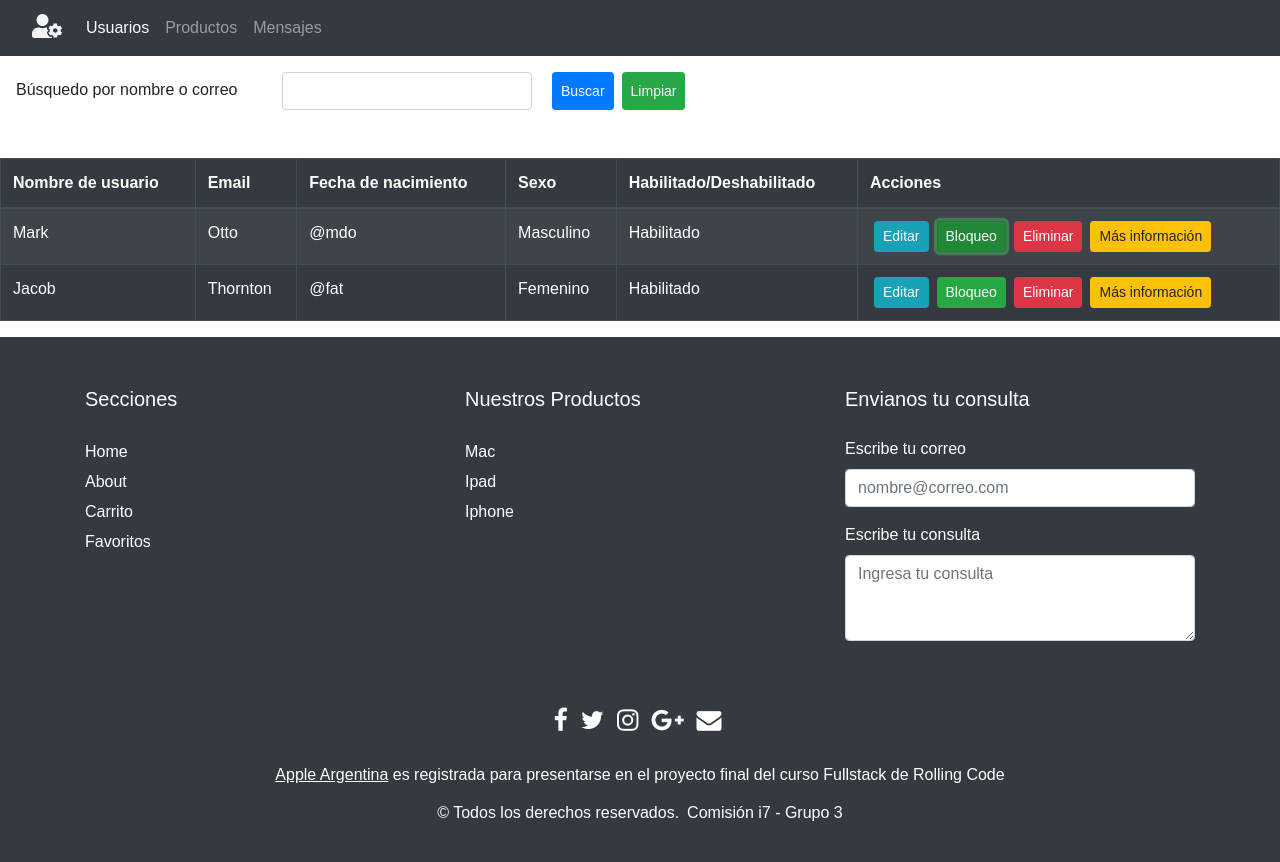
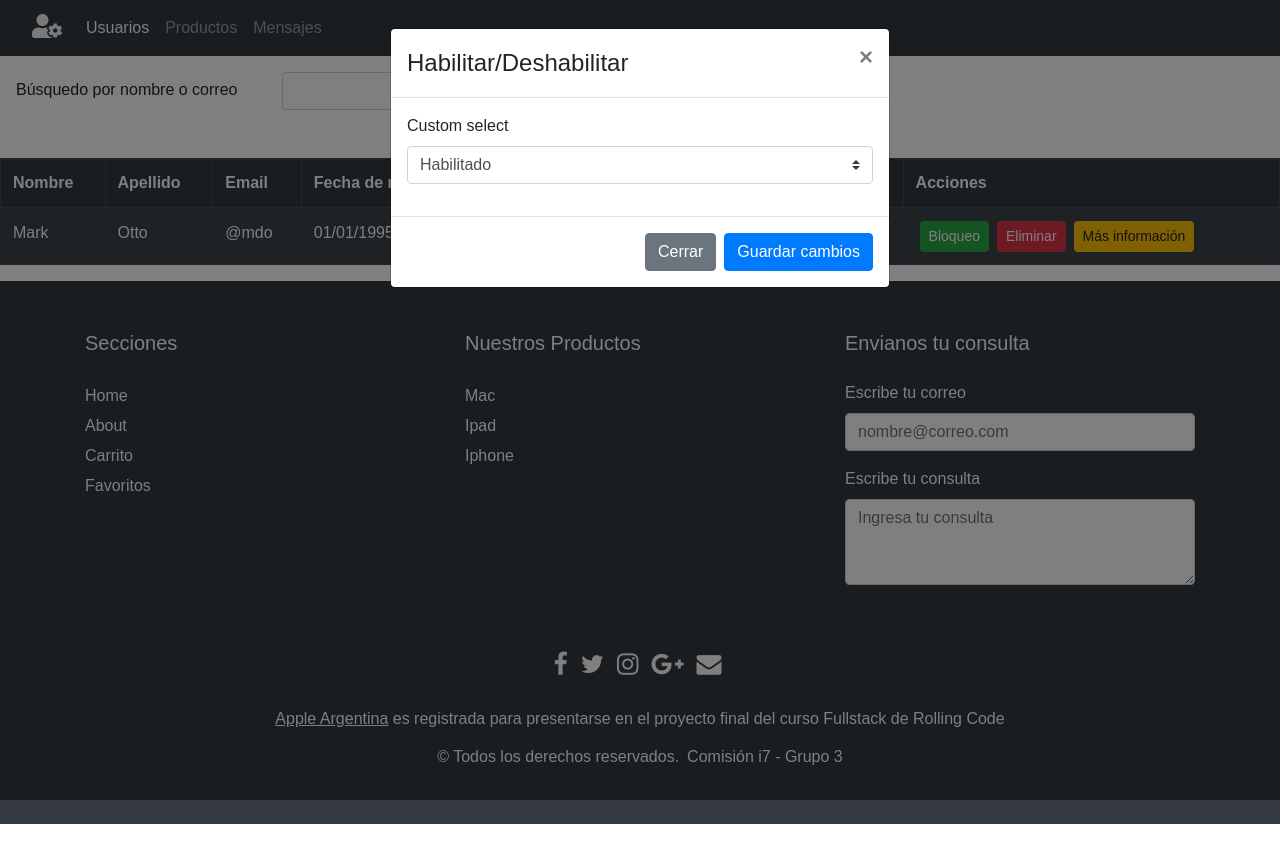
Before and after one commit to karo18delgado/Proyecto-Final-RollingCode, a React (Create React App) app: page /admin/admin-usuarios in a window 1280 px wide. Both pictures are taken after a click on the button "Bloqueo". Shown: the top 862 px of the page. After the commit the page ends 824 px from the top, so only its background shows below. Built offline with nearby package versions, Linux system fonts and the light colour scheme; a web font is replaced by a local one.

Commit message:
modificaciones en formulario de registro y agregado de modal bloqueo

```diff
--- a/src/components/Admin/AdminUsuarios.jsx
+++ b/src/components/Admin/AdminUsuarios.jsx
@@ -1,8 +1,13 @@
-import React from "react";
+import { useState } from "react";
 import "../Admin/adminUsuarios.css";
-import { Button, Form, Table } from "react-bootstrap";
+import { Button, Form, Modal, Table } from "react-bootstrap";
 
 export default function AdminUsuarios() {
+  const [show, setShow] = useState(false);
+
+  const handleCloseBlock = () => setShow(false);
+  const handleShowBlock = () => setShow(true);
+
   return (
     <div>
       <div>
@@ -24,7 +29,8 @@ export default function AdminUsuarios() {
       <Table striped bordered hover variant="dark" className="mt-5">
         <thead>
           <tr>
-            <th>Nombre de usuario</th>
+            <th>Nombre</th>
+            <th>Apellido</th>
             <th>Email</th>
             <th>Fecha de nacimiento</th>
             <th>Sexo</th>
@@ -37,34 +43,15 @@ export default function AdminUsuarios() {
             <td>Mark</td>
             <td>Otto</td>
             <td>@mdo</td>
+            <td>01/01/1995</td>
             <td>Masculino</td>
             <td>Habilitado</td>
             <td>
-              <Button size="sm" className="btn btn-info mx-1">
-                Editar
-              </Button>
-              <Button size="sm" className="btn sm btn-success mx-1">
-                Bloqueo
-              </Button>
-              <Button size="sm" className="btn sm btn-danger mx-1">
-                Eliminar
-              </Button>
-              <Button size="sm" className="btn sm btn-warning mx-1">
-                Más información
-              </Button>
-            </td>
-          </tr>
-          <tr>
-            <td>Jacob</td>
-            <td>Thornton</td>
-            <td>@fat</td>
-            <td>Femenino</td>
-            <td>Habilitado</td>
-            <td>
-              <Button size="sm" className="btn btn-info mx-1">
-                Editar
-              </Button>
-              <Button size="sm" className="btn sm btn-success mx-1">
+              <Button
+                size="sm"
+                className="btn sm btn-success mx-1"
+                onClick={handleShowBlock}
+              >
                 Bloqueo
               </Button>
               <Button size="sm" className="btn sm btn-danger mx-1">
@@ -77,6 +64,33 @@ export default function AdminUsuarios() {
           </tr>
         </tbody>
       </Table>
+
+      {/* Modal editar */}
+
+      <Modal show={show} onHide={handleCloseBlock}>
+        <Modal.Header closeButton>
+          <Modal.Title>Habilitar/Deshabilitar</Modal.Title>
+        </Modal.Header>
+        <Modal.Body>
+          <Form>
+            <Form.Group controlId="exampleForm.SelectCustom">
+              <Form.Label>Custom select</Form.Label>
+              <Form.Control as="select" custom>
+                <option>Habilitado</option>
+                <option>Deshabilitado</option>
+              </Form.Control>
+            </Form.Group>
+          </Form>
+        </Modal.Body>
+        <Modal.Footer>
+          <Button variant="secondary" onClick={handleCloseBlock}>
+            Cerrar
+          </Button>
+          <Button variant="primary" onClick={handleCloseBlock}>
+            Guardar cambios
+          </Button>
+        </Modal.Footer>
+      </Modal>
     </div>
   );
 }
--- a/src/components/RegisterForm.jsx
+++ b/src/components/RegisterForm.jsx
@@ -112,6 +112,15 @@ export default function RegisterForm() {
                 Ingrese una fecha de nacimiento válido.
               </Form.Control.Feedback>
             </Form.Group>
+            <Form.Group className="container-row">
+              <div className="d-flex justify-content-start w-100 mx-1">
+                <Form.Label>Sexo</Form.Label>
+              </div>
+              <Form.Control as="select" custom required>
+                <option>Femenino</option>
+                <option>Masculino</option>
+              </Form.Control>
+            </Form.Group>
           </Form.Row>
           <hr className="divider-border-1"></hr>
           <Form.Group className="group-div">
```
